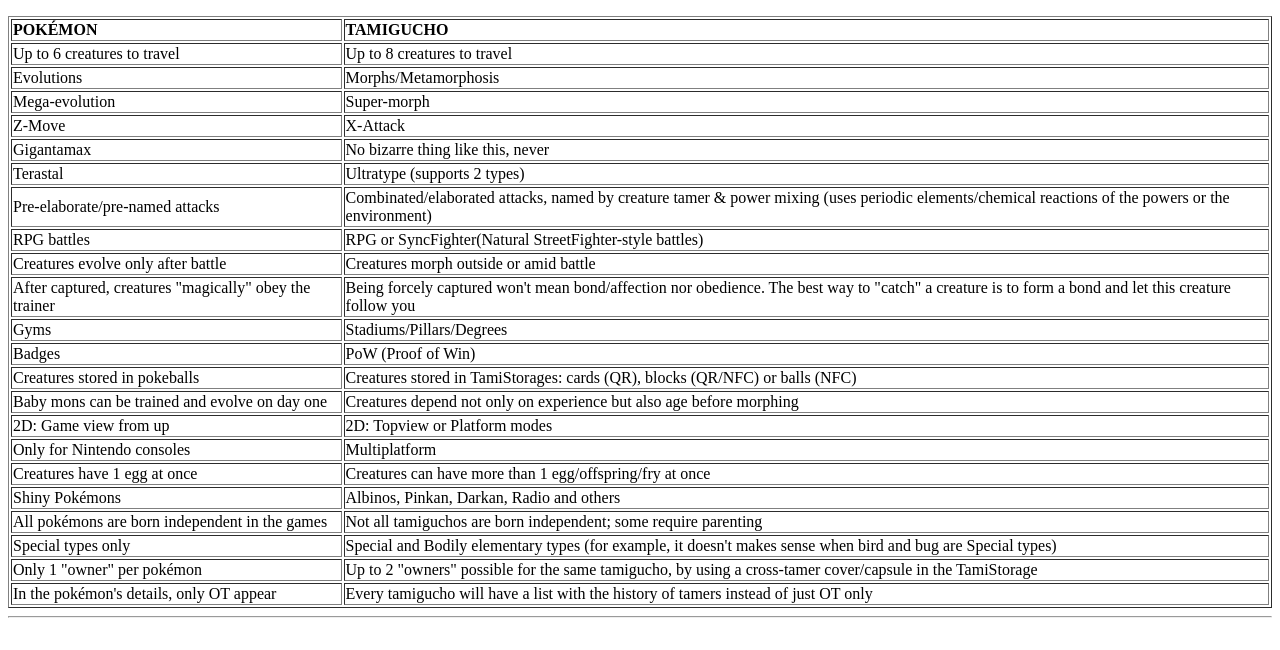
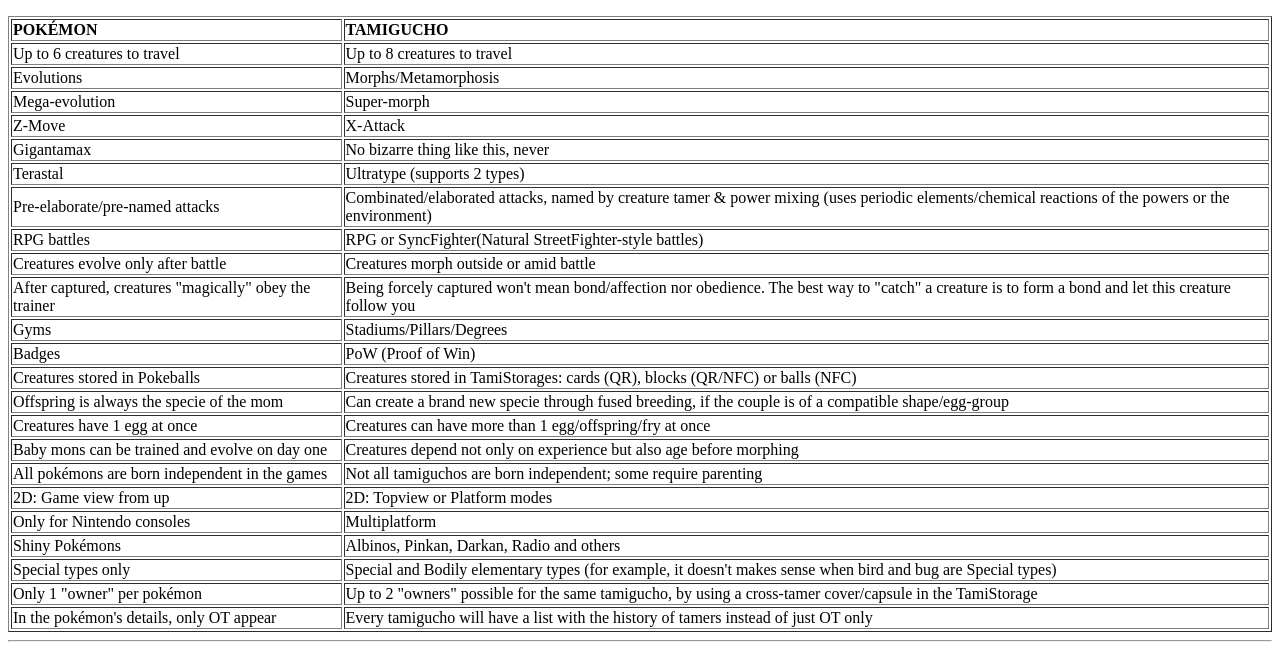
Before and after one commit to Tamigucho/tamigucho.github.io, a plain HTML site: page about/vspokemon/index.html in a window 1280 px wide. Shown: the part 390-1040 px from the top of the page. Before the commit the page ends 1016 px from the top, so only its background shows below. Drawn offline with Linux system fonts and the light colour scheme.

Commit message:
updt /about/vspokemon

```diff
--- a/about/vspokemon/index.html
+++ b/about/vspokemon/index.html
@@ -30,13 +30,14 @@
 <tr><td>After captured, creatures "magically" obey the trainer</td><td>Being forcely captured won't mean bond/affection nor obedience. The best way to "catch" a creature is to form a bond and let this creature follow you</td></tr>
 <tr><td>Gyms</td><td>Stadiums/Pillars/Degrees</td></tr>
 <tr><td>Badges</td><td>PoW (Proof of Win)</td></tr>
-<tr><td>Creatures stored in pokeballs</td><td>Creatures stored in TamiStorages: cards (QR), blocks (QR/NFC) or balls (NFC)</td></tr>
+<tr><td>Creatures stored in Pokeballs</td><td>Creatures stored in TamiStorages: cards (QR), blocks (QR/NFC) or balls (NFC)</td></tr>
+<tr><td>Offspring is always the specie of the mom</td><td>Can create a brand new specie through fused breeding, if the couple is of a compatible shape/egg-group</td></tr>
+<tr><td>Creatures have 1 egg at once</td><td>Creatures can have more than 1 egg/offspring/fry at once</td></tr>
 <tr><td>Baby mons can be trained and evolve on day one</td><td>Creatures depend not only on experience but also age before morphing</td></tr>
+<tr><td>All pokémons are born independent in the games</td><td>Not all tamiguchos are born independent; some require parenting</td></tr>
 <tr><td>2D: Game view from up</td><td>2D: Topview or Platform modes</td></tr>
 <tr><td>Only for Nintendo consoles</td><td>Multiplatform</td></tr>
-<tr><td>Creatures have 1 egg at once</td><td>Creatures can have more than 1 egg/offspring/fry at once</td></tr>
 <tr><td>Shiny Pokémons</td><td>Albinos, Pinkan, Darkan, Radio and others</td></tr>
-<tr><td>All pokémons are born independent in the games</td><td>Not all tamiguchos are born independent; some require parenting</td></tr>
 <tr><td>Special types only</td><td>Special and Bodily elementary types (for example, it doesn't makes sense when bird and bug are Special types)</td></tr>
 <tr><td>Only 1 "owner" per pokémon</td><td>Up to 2 "owners" possible for the same tamigucho, by using a cross-tamer cover/capsule in the TamiStorage</td></tr>
 <tr><td>In the pokémon's details, only OT appear</td><td>Every tamigucho will have a list with the history of tamers instead of just OT only</td></tr>
```
Also changed, not shown: 1 other file.
